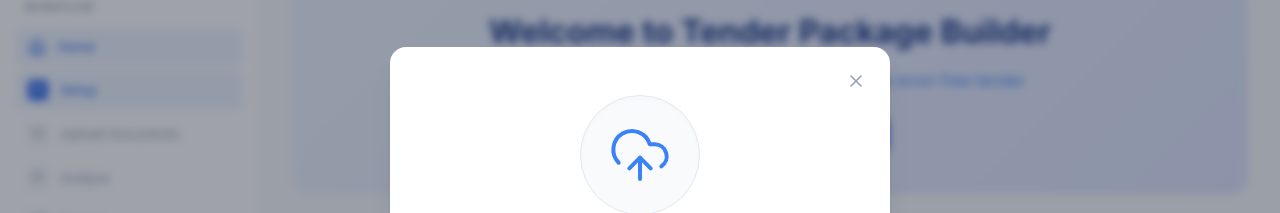
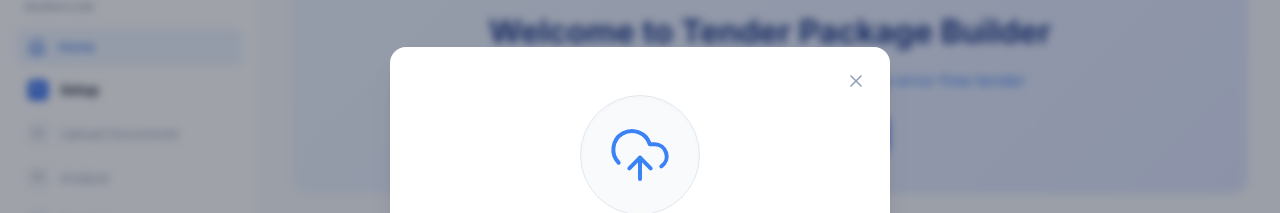
Before and after one commit to Joy185c/Devfest-261-16-010, a React (Vite) app: page / in a window 1280 px wide. Shown: the part 128-341 px from the top of the page. Built offline with nearby package versions, Linux system fonts and the light colour scheme.

Commit message:
fix: remove blue background from current workflow step unless it is the active viewed page

```diff
--- a/src/components/layout/Sidebar.css
+++ b/src/components/layout/Sidebar.css
@@ -146,10 +146,16 @@
 }
 
 /* Current */
-.step-item.current {
+.step-item.active {
   background: #eff6ff;
   color: #2563eb;
 }
+
+.step-item.current:not(.active) {
+  color: #0f172a;
+  font-weight: 600;
+}
+
 .step-item.current .step-icon {
   background: #2563eb;
   color: white;
```
